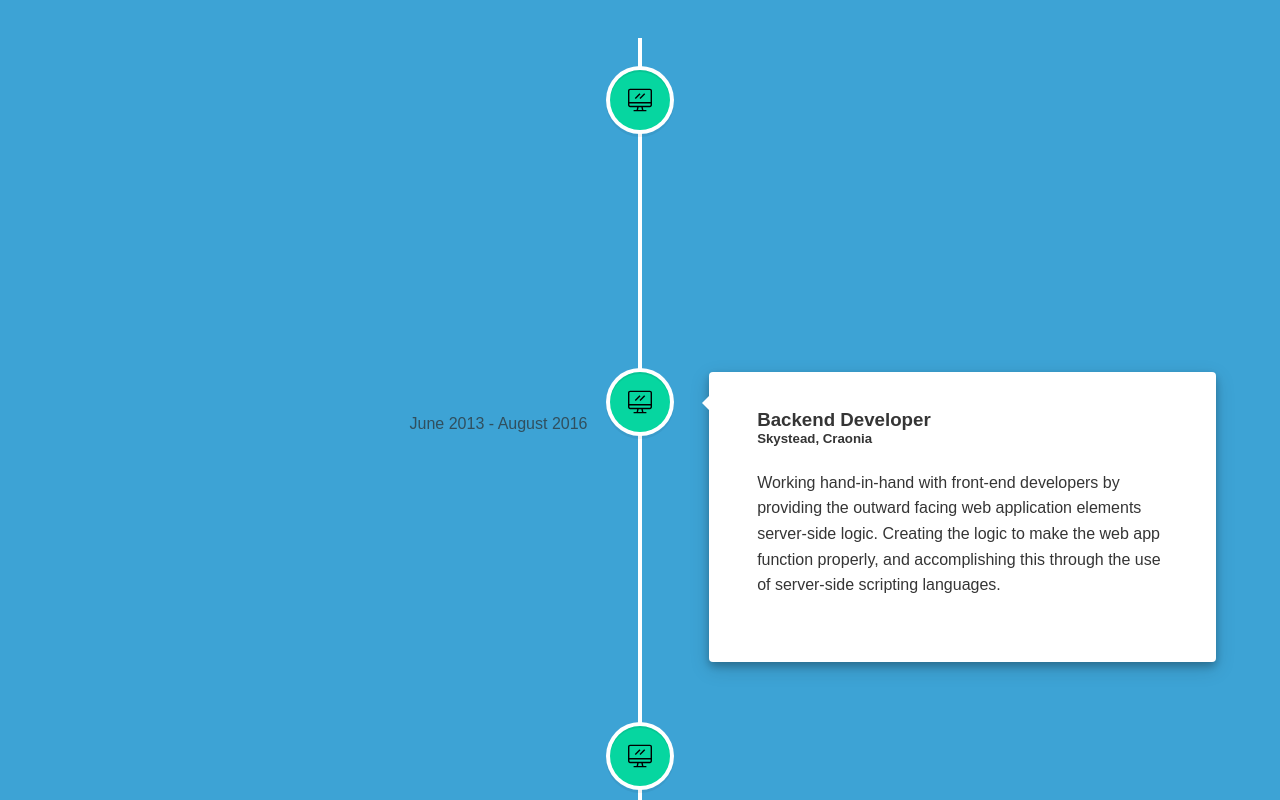
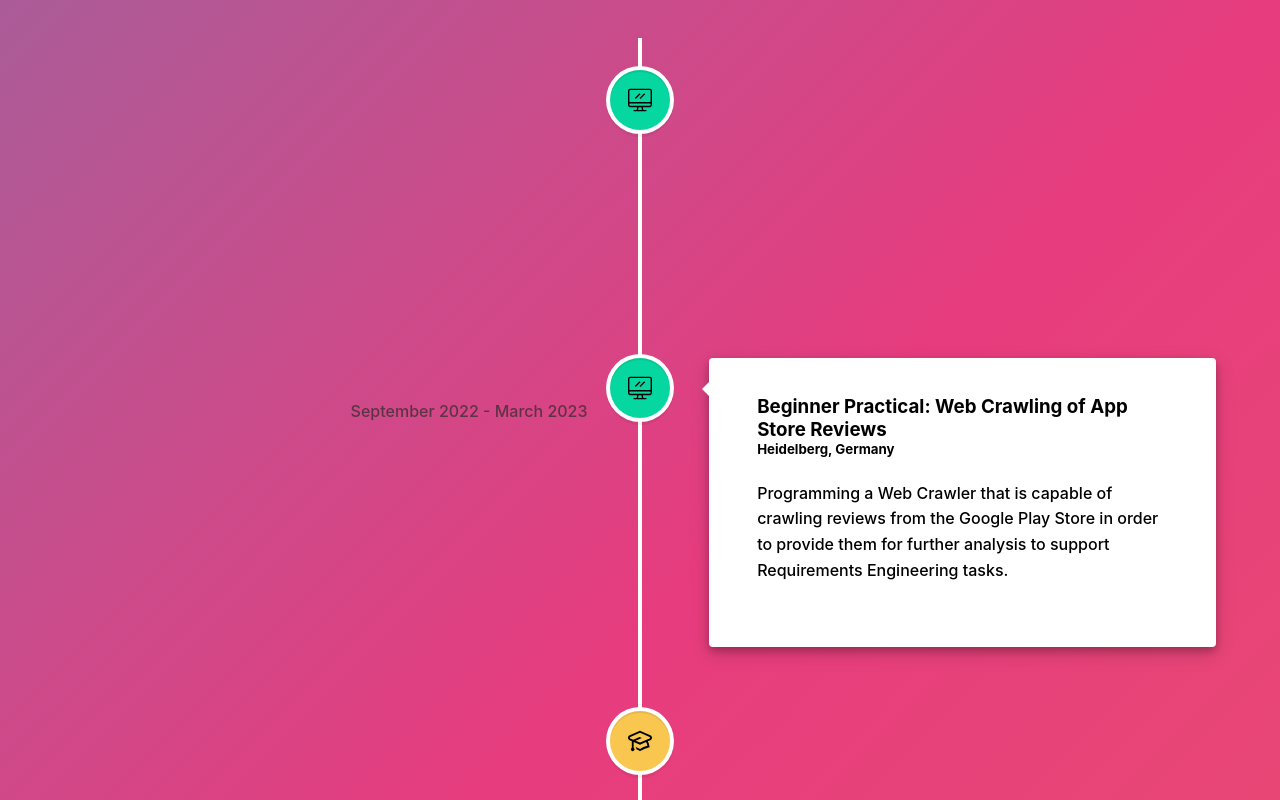
Before and after one commit to Tu2-prog/portfolio, a React (Create React App) app: page / in a window 1280 px wide. Shown: the part 560-1360 px from the top of the page. Built offline with nearby package versions, Linux system fonts and the light colour scheme.

Commit message:
add gradient background and adjusted events

```diff
--- a/src/App.css
+++ b/src/App.css
@@ -1,9 +1,22 @@
 body {
-  background: #3da3d5;
-  font-family: "Montserrat", sans-serif;
-  font-size: 16px;
-  color: rgb(53, 53, 53);
+  background: linear-gradient(-45deg, #ee7752, #e73c7e, #23a6d5, #23d5ab);
+	background-size: 400% 400%;
+	animation: gradient 15s ease infinite;
+	height: 100vh;
 }
+
+@keyframes gradient {
+	0% {
+		background-position: 0% 50%;
+	}
+	50% {
+		background-position: 100% 50%;
+	}
+	100% {
+		background-position: 0% 50%;
+	}
+}
+
 
 .title {
   font-size: 15em;
--- a/src/App.js
+++ b/src/App.js
@@ -17,7 +17,7 @@ function App() {
 
   return (
     <div>
-      <h1 className="title">Timeline</h1>
+      <h1 className="title">Portfolio</h1>
       <VerticalTimeline>
         {timelineElements.map((element) => {
           let isWorkIcon = element.icon === "work";
--- a/src/timelineElements.js
+++ b/src/timelineElements.js
@@ -1,37 +1,26 @@
 let timelineElements = [
 {
   id: 1,
-  title: "Frontend Developer",
-  location: "Dragontail, Ascana",
+  title: "Personal Projects",
   description:
-    "Converting data to a graphical interface, through the use of HTML, CSS, and JavaScript, so that users can view and interact with that data.",
-  buttonText: "View Frontend Projects",
-  date: "August 2016 - present",
+    "During my university years I have started some own projects in order to practice different technologies i.e. web development, data science and more.",
+  buttonText: "View Backend Projects",
+  date: "Present",
   icon: "work",
 },
 {
   id: 2,
-  title: "Backend Developer",
-  location: "Skystead, Craonia",
+  title: "Beginner Practical: Web Crawling of App Store Reviews",
+  location: "Heidelberg, Germany",
   description:
-    "Working hand-in-hand with front-end developers by providing the outward facing web application elements server-side logic. Creating the logic to make the web app function properly, and accomplishing this through the use of server-side scripting languages.",
-  buttonText: "View Backend Projects",
-  date: "June 2013 - August 2016",
+    "Programming a Web Crawler that is capable of crawling reviews from the Google Play Store in order to provide them for further analysis to support Requirements Engineering tasks.",
+  buttonText: "Company Website",
+  date: "September 2022 - March 2023",
   icon: "work",
 },
 {
   id: 3,
-  title: "Quality Assurance Engineer",
-  location: "South Warren, Geshington",
-  description:
-    "Assessing the quality of specifications and technical design documents in order to ensure timely, relevant and meaningful feedback.",
-  buttonText: "Company Website",
-  date: "September 2011 - June 2013",
-  icon: "work",
-},
-{
-  id: 4,
-  title: "Oak Ridge College",
+  title: "University Heidelberg",
   location: "South Warren, Geshington",
   description:
     "Online Course in Magical Beasts and Wonders of the World - Lorem ipsum dolor sit amet, consectetur adipiscing elit. Donec scelerisque sagittis tellus, non ultrices lacus tempus vel.",
@@ -40,7 +29,7 @@ let timelineElements = [
   icon: "school",
 },
 {
-  id: 5,
+  id: 4,
   title: "Hawking College",
   location: "Skystead, Craonia",
   description:
@@ -50,7 +39,7 @@ let timelineElements = [
   icon: "school",
 },
 {
-  id: 6,
+  id: 5,
   title: "Marble Hills Grammar School",
   location: "Dragontail, Ascana",
   description:
```
